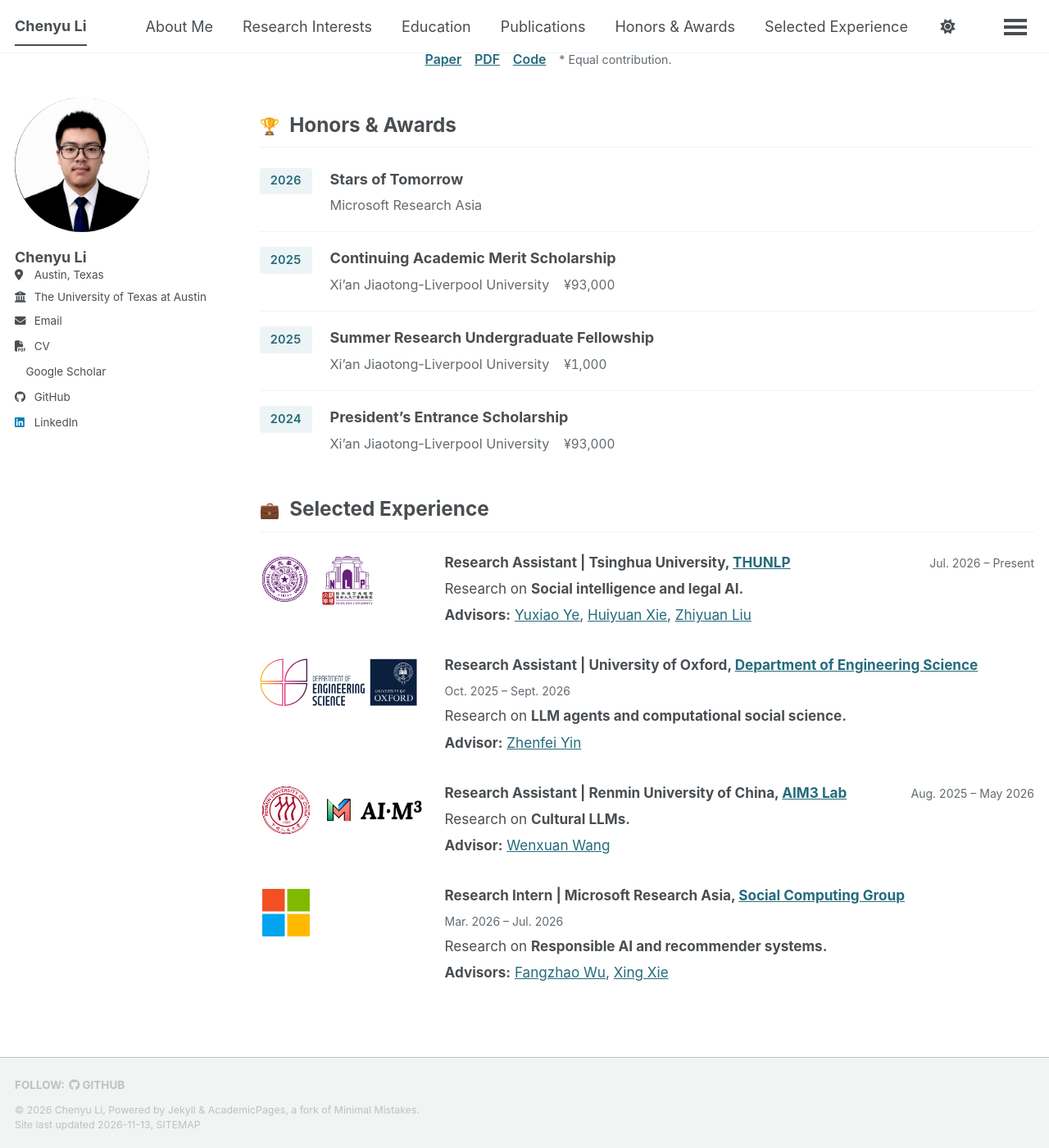
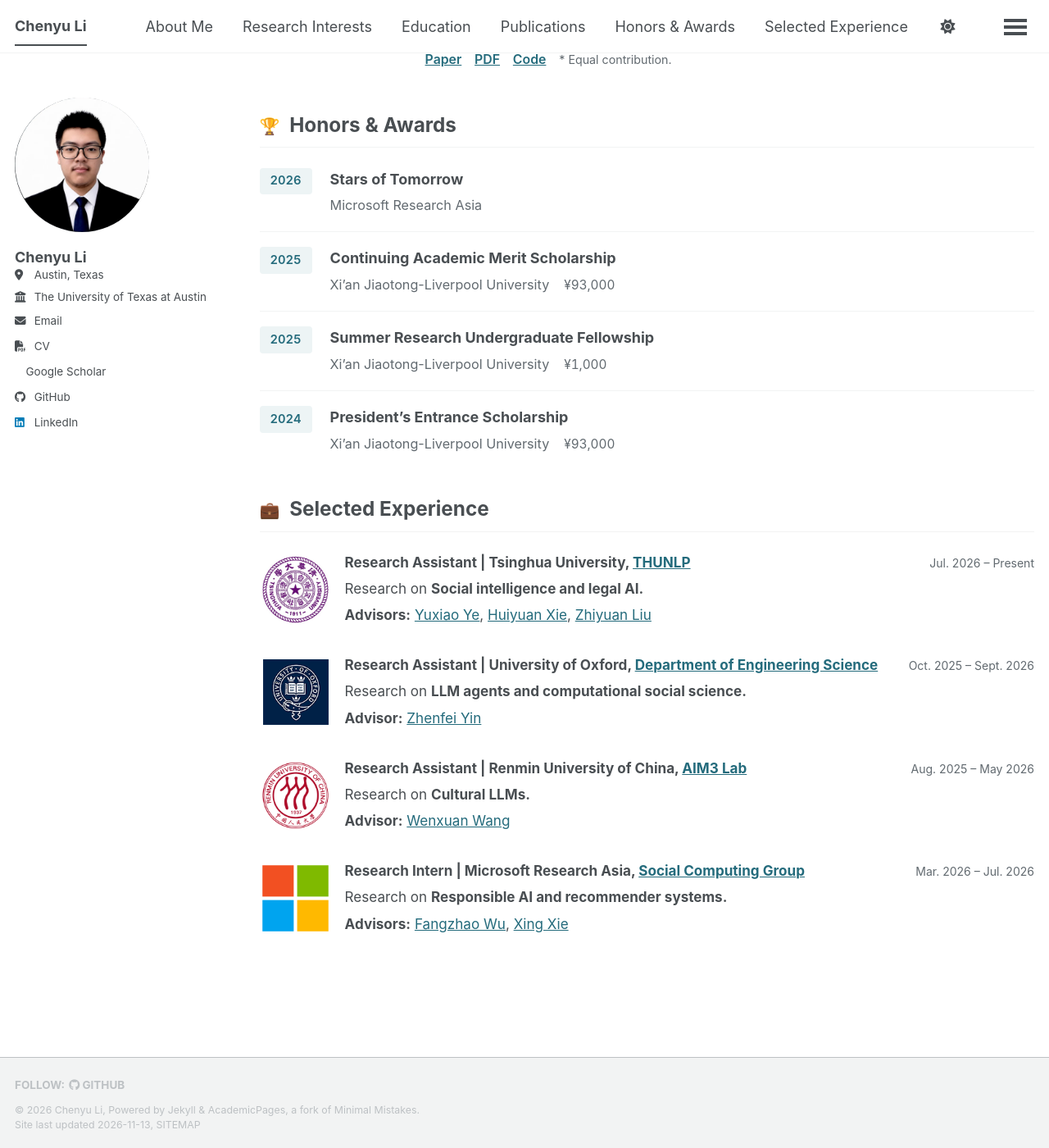
Before and after one commit to chenyu237/chenyu237.github.io, a Jekyll site: the page built from _pages/about.md, in a window 1280 px wide and 1400 px high, scrolled down 1431 px. Shown: the whole window at 82% size. Built offline with Jekyll 4.4.1, drawn with Linux system fonts in a browser that asks for light colours; a script bundle is joined from its source files by our own code; a style sheet for code colours, icons or effects is not loaded.

Commit message:
photo_update

```diff
--- a/_sass/layout/_profile.scss
+++ b/_sass/layout/_profile.scss
@@ -264,7 +264,49 @@ html { scroll-padding-top: 100px; }
   white-space: nowrap;
   font-variant-numeric: tabular-nums;
 }
-.profile-experience { font-size: 0.95em; }
+.profile-experience {
+  --experience-logo-size: 88px;
+  font-size: 0.95em;
+}
+.profile-experience.profile-entry--with-logo {
+  grid-template-columns: var(--experience-logo-size) minmax(0, 1fr);
+  column-gap: 16px;
+}
+.profile-experience .profile-entry__logos { padding-top: 2px; }
+.profile-experience .profile-entry__logo-link {
+  position: relative;
+  width: var(--experience-logo-size);
+  height: var(--experience-logo-size);
+}
+// Frame each mark's visible artwork at 80px in an 88px tile. The source
+// images retain their original pixels and aspect ratios; mobile scales the tile.
+.profile-experience .profile-entry__logo {
+  position: absolute;
+  width: var(--experience-mark-width, 90.9091%);
+  height: auto;
+  max-width: none;
+  left: var(--experience-mark-left, 4.5455%);
+  top: var(--experience-mark-top, 4.5455%);
+  transform: none;
+}
+// Tsinghua: 1400x600 image; colored crest at (471, 79), 431x431.
+.profile-experience .profile-entry__logo-link--tsinghua-emblem {
+  --experience-mark-width: 295.2964%;
+  --experience-mark-left: -94.8007%;
+  --experience-mark-top: -12.1177%;
+}
+// Renmin: 924x300 image; colored crest at (348, 36), 228x228.
+.profile-experience .profile-entry__logo-link--ruc-emblem {
+  --experience-mark-width: 368.4211%;
+  --experience-mark-left: -134.2105%;
+  --experience-mark-top: -9.8086%;
+}
+// Microsoft: the four squares occupy (1, 1), 19x19 within a 21x21 SVG.
+.profile-experience .profile-entry__logo-link--microsoft-symbol {
+  --experience-mark-width: 100.4785%;
+  --experience-mark-left: -0.2392%;
+  --experience-mark-top: -0.2392%;
+}
 
 body.cv-document { padding-bottom: 0; }
 .cv-document .page__footer { position: static; float: none; }
@@ -344,6 +386,13 @@ body.cv-document { padding-bottom: 0; }
   .profile-entry__logo-link--liverpool-wordmark { width: 144px; height: 48px; }
   .profile-entry__logo-link--xjtlu-shield { width: 40px; height: 50px; }
   .profile-entry__logo-link--university-wordmark { width: 172px; }
+  .profile-experience { --experience-logo-size: 72px; }
+  .profile-experience.profile-entry--with-logo { column-gap: 14px; row-gap: 0; }
+}
+
+@media (max-width: 380px) {
+  .profile-experience { --experience-logo-size: 64px; }
+  .profile-experience.profile-entry--with-logo { column-gap: 12px; }
 }
 
 @media (prefers-reduced-motion: reduce) {
```
Also changed, not shown: README.md (+2 -2 lines), _data/profile.yml (+6 -13 lines).
